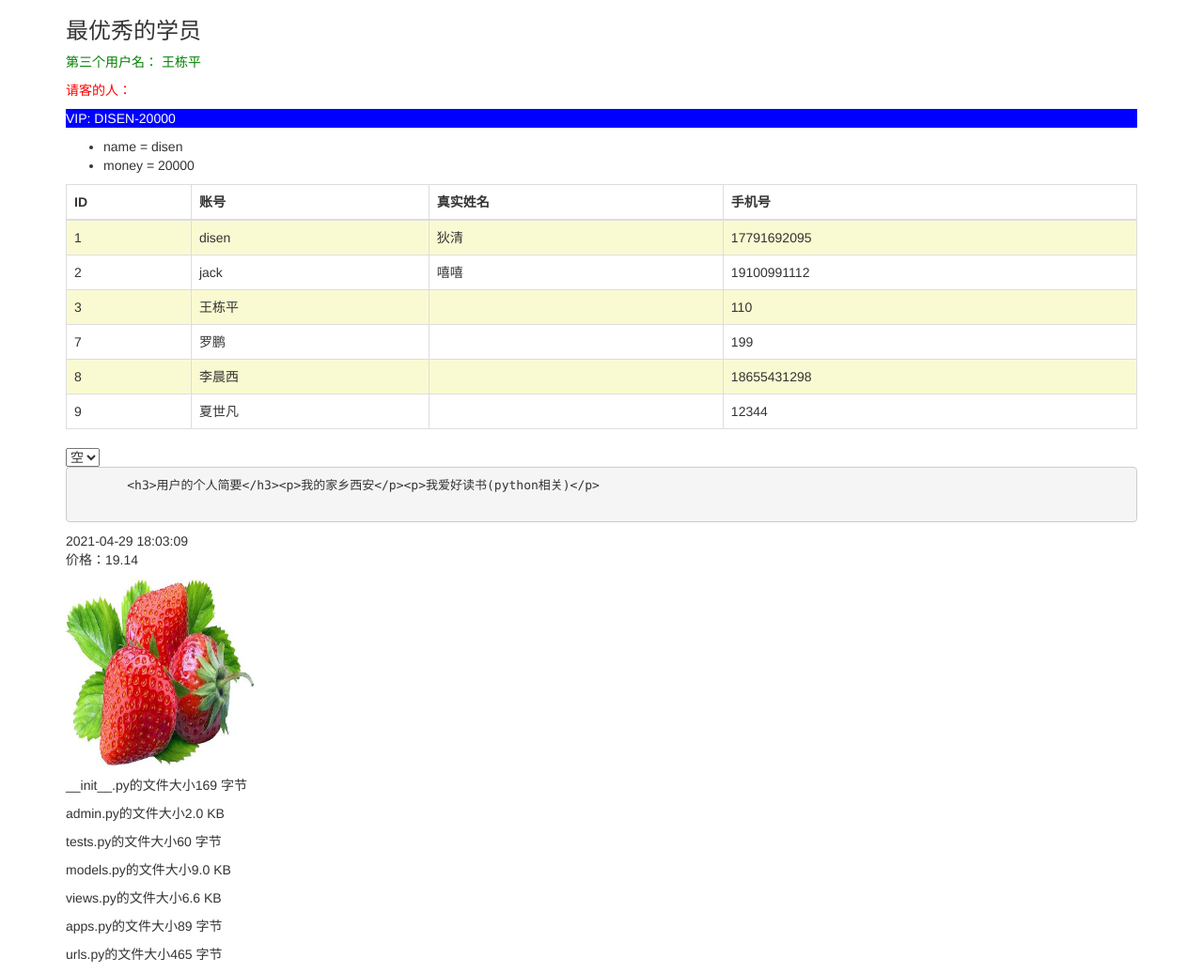
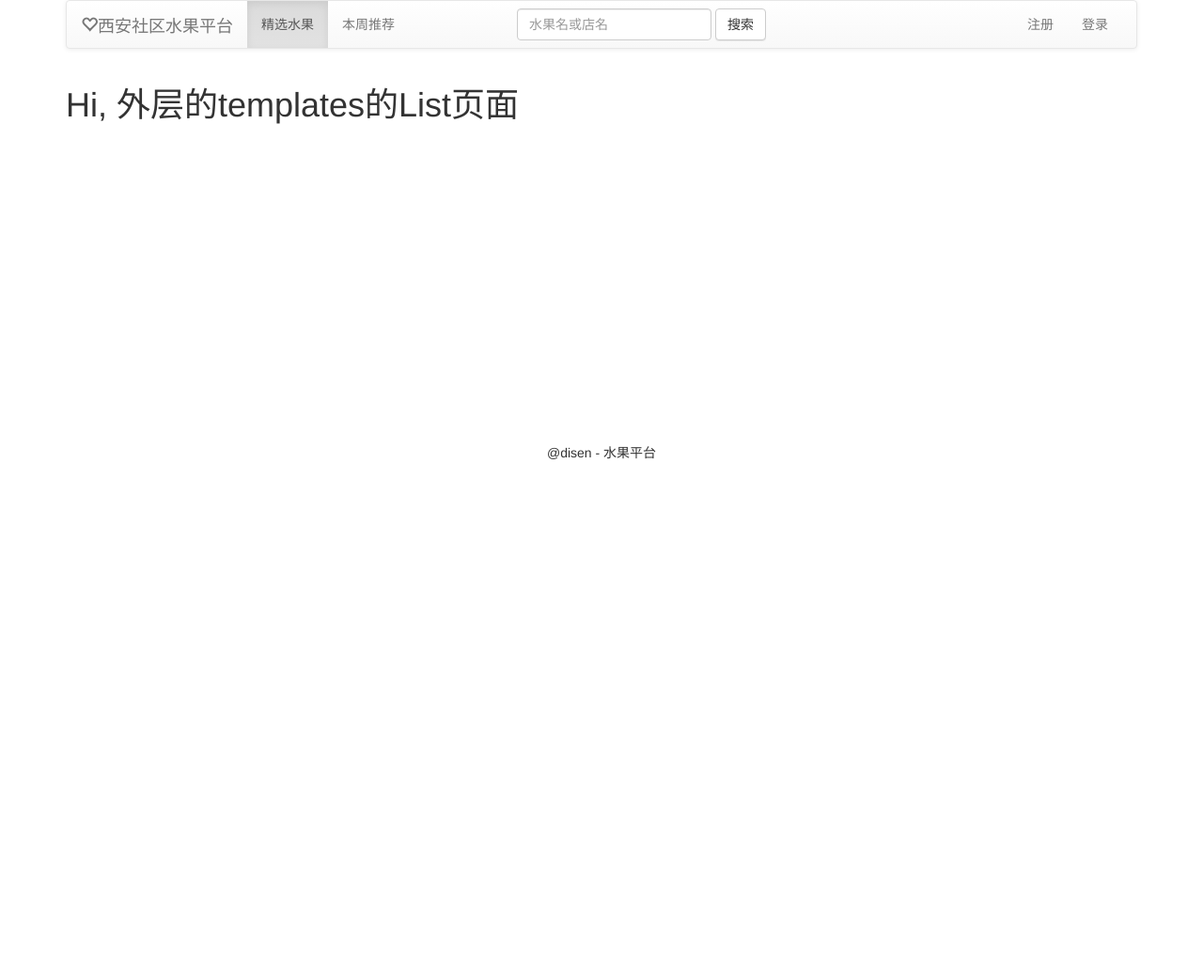
Before and after one commit to caizhenggang/advanceDjango1, a Django app: page /user/list in a window 1280 px wide. Shown: the whole page at 94% size. After the commit the page ends 489 px from the top, so only its background shows below. Run offline with Django 3.2, Linux system fonts and the light colour scheme; data comes from the database, SQL or seed files in the repository; both versions use the stored data as it was after the commit; some libraries are stand-ins or nearby versions.

Commit message:
'CSRF的原理和password的方法和内部模板'

```diff
--- a/helloDjango/urls.py
+++ b/helloDjango/urls.py
@@ -32,21 +32,15 @@ from django.urls import path, include
 #   请求体： body(字节类型)
 
 def index(request: HttpRequest):
-    users = [
-        {'id':1, 'name':'disen'},
-        {'id':2, 'name':'jack'},
-        {'id':3, 'name':'王小成'},
-    ]
+
     # return HttpResponse('<h1 style="color: green">hi, Django</h1>')
     # 将数据渲染到模板中，并将渲染之后的html响应给客户端
-    return render(request, 'index.html', {'users':users,
-                                'msg': '所有用户'})
-
+    return render(request, 'index.html', locals())
 
 urlpatterns = [
     path('admin/', admin.site.urls),
-    path('index', index),
     # 配置子路由，
     # include()导入app模块下urls.py中声明的所有子路由
-    path('user/', include('mainapp.urls'))
+    path('user/', include('mainapp.urls')),
+    path('', index),
 ]+static(settings.MEDIA_URL,document_root=settings.MEDIA_ROOT)
--- a/mainapp/models.py
+++ b/mainapp/models.py
@@ -1,6 +1,16 @@
 import uuid
 
+from django.contrib.auth.hashers import make_password
 from django.db import models
+
+
+class UserManger(models.Manager):
+    def update(self, **kwargs):
+        password = kwargs.get('password', None)
+        if password and len(password) < 50:
+            kwargs['password'] = make_password(password)
+
+        super().update(**kwargs)
 
 
 # Create your models here.
@@ -15,9 +25,22 @@ class UserEntity(models.Model):
                              verbose_name='手机号',
                              blank=True,  # 站点的表单字段可以为空
                              null=True)  # 数据库的字段可以为null
+    password = models.CharField(max_length=100,
+                                verbose_name='口令',
+                                blank=True,
+                                null=True)
+    objects = UserManger()
+
+    def save(self, force_insert=False, force_update=False, using=None,
+             update_fields=None):
+        if len(self.password) < 50:
+            # 明文转密文
+            self.password = make_password(self.password)
+        # 保存
+        super().save()
 
     def __str__(self):
-        return self.name   # 站点显示对象的字符串信息
+        return self.name  # 站点显示对象的字符串信息
 
     class Meta:
         # 指定当前模型类映射成哪一个表
@@ -26,6 +49,7 @@ class UserEntity(models.Model):
         verbose_name = '客户管理'
         # 设置复数的表示方式
         verbose_name_plural = verbose_name
+
 
 class RealProfile(models.Model):
     # 声明一对一的关联关系
@@ -52,19 +76,23 @@ class RealProfile(models.Model):
         db_table = 't_user_profile'
         verbose_name = verbose_name_plural = '实名认证表'
 
+
 # 购物车
 class CartEntity(models.Model):
     class Meta:
         db_table = 't_cart'
         verbose_name = verbose_name_plural = '购物车表'
+
     user = models.OneToOneField(UserEntity,
                                 on_delete=models.CASCADE,
                                 verbose_name='账户')
     no = models.CharField(primary_key=True,
                           max_length=10,
                           verbose_name='购物车编号')
+
     def __str__(self):
         return self.no
+
 
 # 水果分类模型
 class CateTypeEntity(models.Model):
@@ -78,11 +106,12 @@ class CateTypeEntity(models.Model):
         return self.name
 
     class Meta:
-        app_label = 'mainapp' # 指定应用的名称
+        app_label = 'mainapp'  # 指定应用的名称
         db_table = 't_category'
         ordering = ['-order_num']  # 指定排序字段， - 表示降序
         verbose_name = '水果分类'
         verbose_name_plural = verbose_name
+
 
 # 水果模型
 class FruitEntity(models.Model):
@@ -125,14 +154,16 @@ class FruitEntity(models.Model):
         verbose_name = '水果表'
         verbose_name_plural = verbose_name
 
+
 class TagEntity(models.Model):
     name = models.CharField(max_length=50,
                             unique=True,
                             verbose_name='标签名')
     order_num = models.IntegerField(default=1,
                                     verbose_name='序号')
+
     def __str__(self):
-        return self.name   # 站点显示对象的字符串信息
+        return self.name  # 站点显示对象的字符串信息
 
     class Meta:
         db_table = 't_tag'
@@ -151,18 +182,19 @@ class FruitCartEntity(models.Model):
                               verbose_name='水果名')
     cnt = models.IntegerField(verbose_name='数量',
                               default=1)
+
     def __str__(self):
         return self.fruit.name + ':' + self.cart.no
 
     @property
     def price1(self):
         # 属性方法在后台显示时没有verbose_name，如何解决
-        return self.fruit.price # 从获取主的对象属性
+        return self.fruit.price  # 从获取主的对象属性
 
     @property
     def price(self):
         # 属性方法在后台显示时没有verbose_name，如何解决
-        return round(self.cnt*self.fruit.price, 2)
+        return round(self.cnt * self.fruit.price, 2)
 
     class Meta:
         db_table = 't_fruit_cart'
@@ -193,14 +225,14 @@ class StoreEntity(models.Model):
                              upload_to='store',
                              width_field='logo_width',
                              height_field='logo_height',
-                             blank=True, # 站点的表单字段可以为空
-                             null=True) # 数据库的字段可以为null
+                             blank=True,  # 站点的表单字段可以为空
+                             null=True)  # 数据库的字段可以为null
 
     logo_width = models.IntegerField(verbose_name='LOGO宽',
                                      null=True)
 
     logo_height = models.IntegerField(verbose_name='LOGO宽',
-                                     null=True)
+                                      null=True)
 
     summary = models.TextField(verbose_name='介绍',
                                blank=True,
@@ -216,11 +248,11 @@ class StoreEntity(models.Model):
     last_time = models.DateTimeField(verbose_name='最后变更时间',
                                      auto_now=True,
                                      null=True)
+
     @property
     def open_time(self):
         print(self.create_time)
         return self.create_time
-
 
     # 站点显示对象的字符串信息
     def __str__(self):
@@ -229,7 +261,7 @@ class StoreEntity(models.Model):
     def save(self, force_insert=False, force_update=False, using=None,
              update_fields=None):
         # 调用模型保存方式时调用
-        if not self.id: # 用于判断是否为新增
+        if not self.id:  # 用于判断是否为新增
             self.id = uuid.uuid4().hex
         super().save()
 
@@ -238,6 +270,7 @@ class StoreEntity(models.Model):
     def id_(self):
         # return str(self.id).replace('-','')
         return self.id.hex
+
     class Meta:  # 元数据
         db_table = 't_store'
         unique_together = (('name', 'city'),)
--- /dev/null
+++ b/mainapp/templates/list.html
@@ -0,0 +1,5 @@
+{% extends 'base.html' %}
+
+{% block content %}
+    <h1>Hi, List</h1>
+{% endblock %}
--- a/mainapp/urls.py
+++ b/mainapp/urls.py
@@ -1,7 +1,7 @@
 from django.urls import path
 from mainapp.views import user_list, user_list2, user_list3, add_user, count_fruit
 from mainapp.views import update_user, delete_user, find_fruit, find_store, all_store
-
+from mainapp import user_v
 
 urlpatterns = [
     path('list', user_list3),
@@ -12,4 +12,5 @@ urlpatterns = [
     path('store', find_store),
     path('store_all', all_store),
     path('count', count_fruit),
+    path('login', user_v.login)
 ]
--- a/mainapp/views.py
+++ b/mainapp/views.py
@@ -146,7 +146,7 @@ def user_list3(request):
 
     img_html = "<img width=200 height=200 src='/media/store/sg1.jpg'>"
     # 加载加渲染
-    html = loader.render_to_string('user/list.html', locals())
+    html = loader.render_to_string('list.html', locals())
     return HttpResponse(html, status=200) # 增加响应头 ？？？
 
 
--- /dev/null
+++ b/templates/base.html
@@ -0,0 +1,83 @@
+<!DOCTYPE html>
+<html lang="en">
+<head>
+    <meta charset="UTF-8">
+    <title>{% block title %}
+        爱心水果商店
+    {% endblock %}</title>
+    {% include 'base_css.html' %}
+    {% block css %}
+
+    {% endblock %}
+</head>
+<body class="container">
+{#顶部的导航条#}
+<nav class="navbar navbar-default">
+    <div class="container-fluid">
+        <div class="navbar-header">
+            <button type="button" class="navbar-toggle collapsed" data-toggle="collapse"
+                    data-target="#bs-example-navbar-collapse-1" aria-expanded="false">
+                <span class="sr-only">Toggle navigation</span>
+                <span class="icon-bar"></span>
+                <span class="icon-bar"></span>
+                <span class="icon-bar"></span>
+            </button>
+            <a class="navbar-brand" href="#"><span id="logo" class="glyphicon glyphicon-heart-empty"></span>西安社区水果平台</a>
+        </div>
+
+        <!-- Collect the nav links, forms, and other content for toggling -->
+        <div class="collapse navbar-collapse" id="bs-example-navbar-collapse-1">
+            <ul class="nav navbar-nav">
+                <li class="active"><a href="#">精选水果<span class="sr-only">(current)</span></a></li>
+                <li><a href="#">本周推荐</a></li>
+            </ul>
+
+            <form class="navbar-form navbar-left" style="margin-left: 100px">
+                <div class="form-group">
+                    <input type="text" class="form-control" placeholder="水果名或店名">
+                </div>
+                <button type="submit" class="btn btn-default">搜索</button>
+            </form>
+
+            <ul class="nav navbar-nav navbar-right">
+                {% if request.session.login_user %}
+                    <li class="dropdown">
+                        <a href="#" class="dropdown-toggle" data-toggle="dropdown"
+                           role="button" aria-haspopup="true"
+                           aria-expanded="false">{{ request.session.login_user.name }}<span class="caret"></span></a>
+                        <ul class="dropdown-menu">
+                            <li><a href="#">修改口令</a></li>
+                            <li><a href="#">我的订单</a></li>
+                            <li><a href="#">个人中心</a></li>
+                            <li role="separator" class="divider"></li>
+                            <li><a href="#">退出</a></li>
+                        </ul>
+                    </li>
+                {% else %}
+                    <li><a href="#">注册</a></li>
+                    <li><a href="#">登录</a></li>
+
+                {% endif %}
+
+            </ul>
+        </div><!-- /.navbar-collapse -->
+    </div><!-- /.container-fluid -->
+</nav>
+<div class="row">
+    <div class="col-xs-8" style="height: 400px">
+        {% block content %}
+
+        {% endblock %}
+    </div>
+    <div class="col-xs-4">
+
+    </div>
+</div>
+<footer class="text-center">
+    {% block footer %}
+        @disen - 水果平台
+    {% endblock %}
+</footer>
+{% include 'base_js.html' %}
+</body>
+</html>
--- a/templates/base_js.html
+++ b/templates/base_js.html
@@ -1,2 +1,2 @@
-<style src="/static/js/jquery.min.js"></style>
-<style src="/static/js/bootstrap.min.js"></style>
+<script src="/static/js/jquery.min.js"></script>
+<script src="/static/js/bootstrap.min.js"></script>
--- /dev/null
+++ b/templates/list.html
@@ -0,0 +1,5 @@
+{% extends 'base.html' %}
+
+{% block content %}
+    <h1>Hi, 外层的templates的List页面</h1>
+{% endblock %}
--- a/templates/user/list.html
+++ b/templates/user/list.html
@@ -24,6 +24,9 @@
 </head>
 <body class="container">
 <h3>{{ msg }}</h3>
+<p>
+    当前登录的用户：{{ request.session.login_user.name }}
+</p>
 <p style="color: green">
     第三个用户名： {{ users.2.name }}
 </p>
```
Also changed, not shown: mainapp/user_v.py (added, +37 -0 lines), templates/index.html (+18 -15 lines), templates/user/login.html (added, +44 -0 lines), db.sqlite3, mainapp/migrations/0015_auto_20210429_2036.py (added), templates/base_css.html (line endings or trailing spaces).
